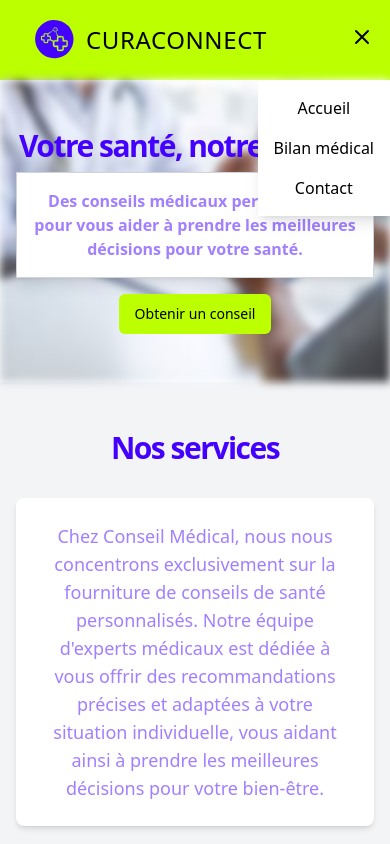
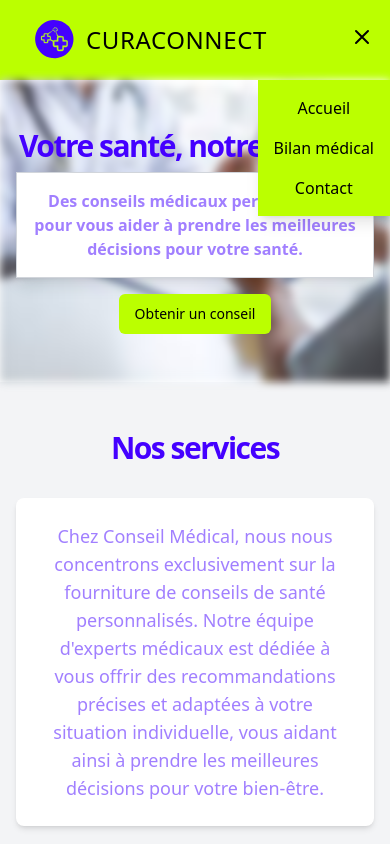
Before and after one commit to SaintenoyTom/Workshop-2024-G22, a Next.js app: page / in a window 390 px wide. Both pictures are taken after a click on the button 362 px from the left and 37 px from the top of the page. Shown: the top 844 px of the page. Built offline with nearby package versions, Linux system fonts and the light colour scheme.

Commit message:
maj nav bar

```diff
--- a/components/Navbar.tsx
+++ b/components/Navbar.tsx
@@ -39,10 +39,10 @@ export default function Navbar() {
 
             {isOpen && (
                 <div className="md:hidden absolute top-20 right-0 bg-white shadow-lg z-10">
-                    <div className="flex flex-col items-center py-2">
-                        <Link href="/" className="py-2 px-4 text-center hover:bg-gray-200" onClick={() => setIsOpen(false)}>Accueil</Link>
-                        <Link href="/form" className="py-2 px-4 text-center hover:bg-gray-200" onClick={() => setIsOpen(false)}>Bilan médical</Link>
-                        <Link href="/contact" className="py-2 px-4 text-center hover:bg-gray-200" onClick={() => setIsOpen(false)}>Contact</Link>
+                    <div className="flex flex-col items-center py-2 secondaryBackground">
+                        <Link href="/" className="w-full py-2 px-4 text-center primaryOnHover " onClick={() => setIsOpen(false)}>Accueil</Link>
+                        <Link href="/form" className="w-full py-2 px-4 text-center primaryOnHover" onClick={() => setIsOpen(false)}>Bilan médical</Link>
+                        <Link href="/contact" className="w-full py-2 px-4 text-center primaryOnHover" onClick={() => setIsOpen(false)}>Contact</Link>
                     </div>
                 </div>
             )}
```
